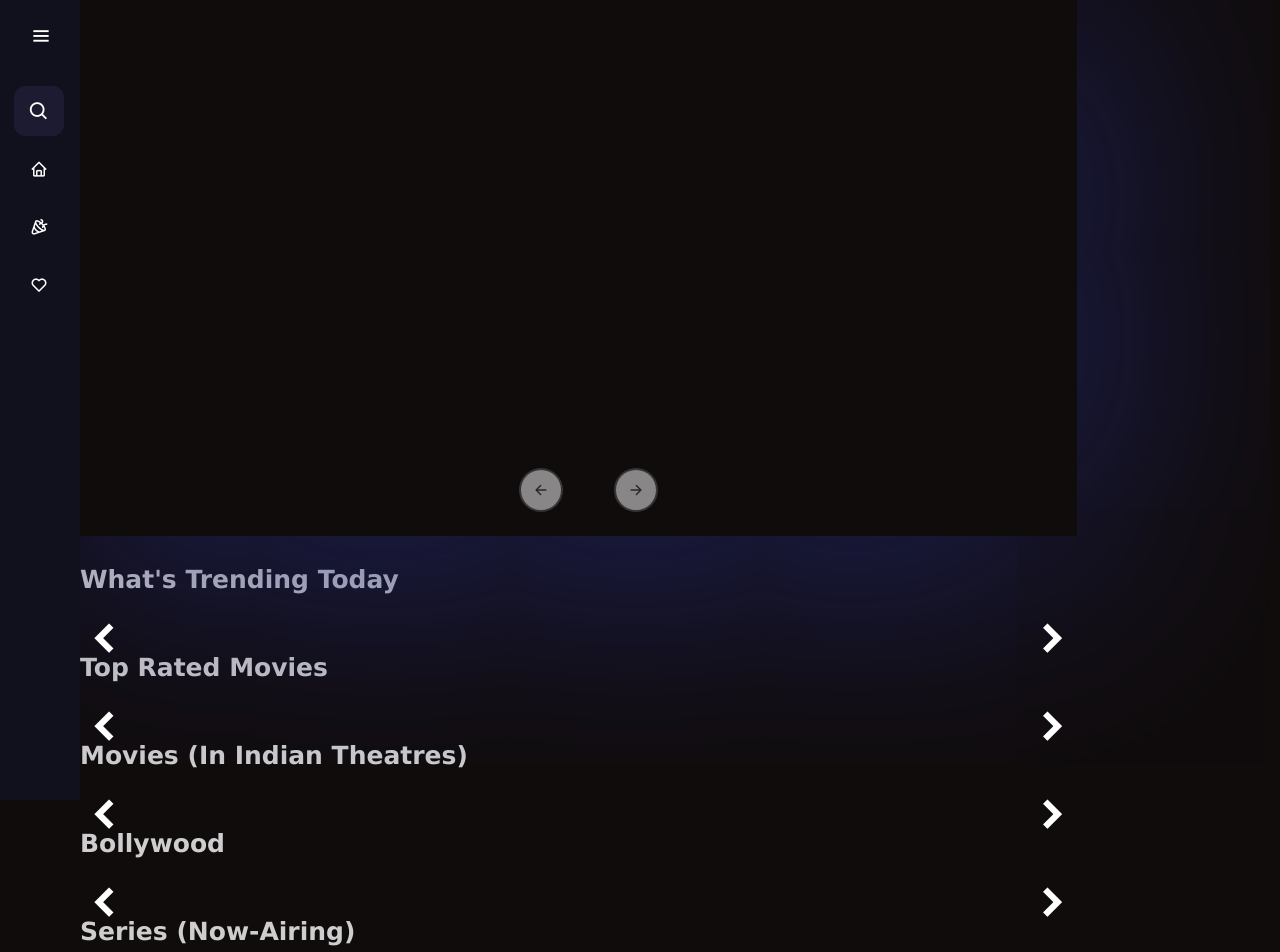
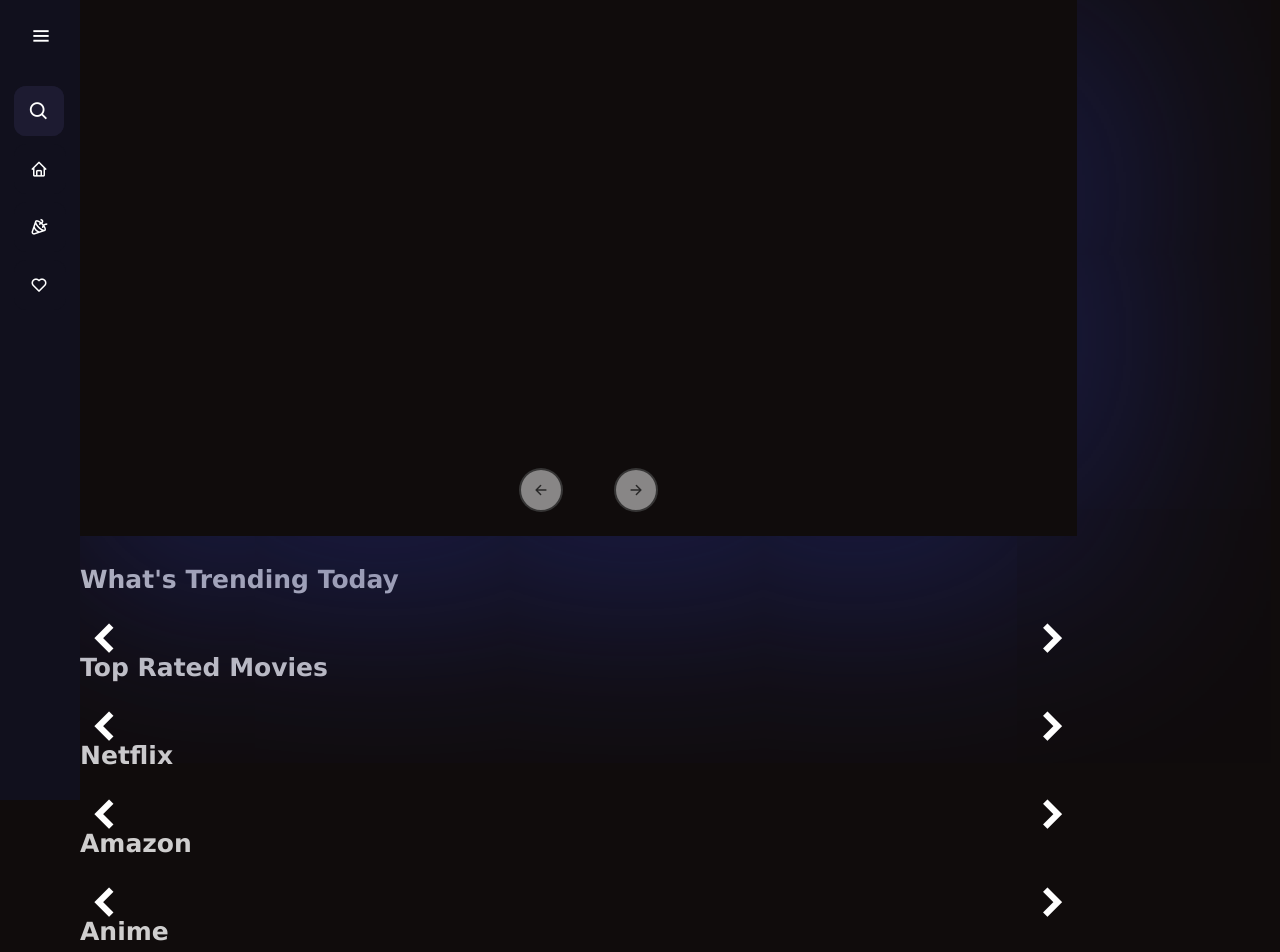
Before and after one commit to Jayvardhan7324/bingemaster, a plain HTML site: page index.html in a window 1280 px wide. Shown: the top 952 px of the page. Drawn offline with nearby package versions, Linux system fonts and the light colour scheme; no server answers.

Commit message:
Update index.html

```diff
--- a/index.html
+++ b/index.html
@@ -136,7 +136,7 @@
 
     <div id="MoviesInd">
       <p style="color: #fff;font-family: Verdana, Geneva, Tahoma, sans-serif;opacity: 0.8">
-          Movies (In Indian Theatres)
+           Netflix
       </p>
   </div>
 <br>
@@ -152,7 +152,7 @@
 
   <div id="Bollywood">
     <p style="color: #fff;font-family: Verdana, Geneva, Tahoma, sans-serif;opacity: 0.8">
-        Bollywood
+        Amazon
     </p>
 </div>
 <br>
@@ -168,7 +168,7 @@
 
     <div id="Series">
         <p style="color: #fff;font-family: Verdana, Geneva, Tahoma, sans-serif;opacity: 0.8">
-            Series (Now-Airing)
+            Anime
         </p>
     </div>
 <br>
```
